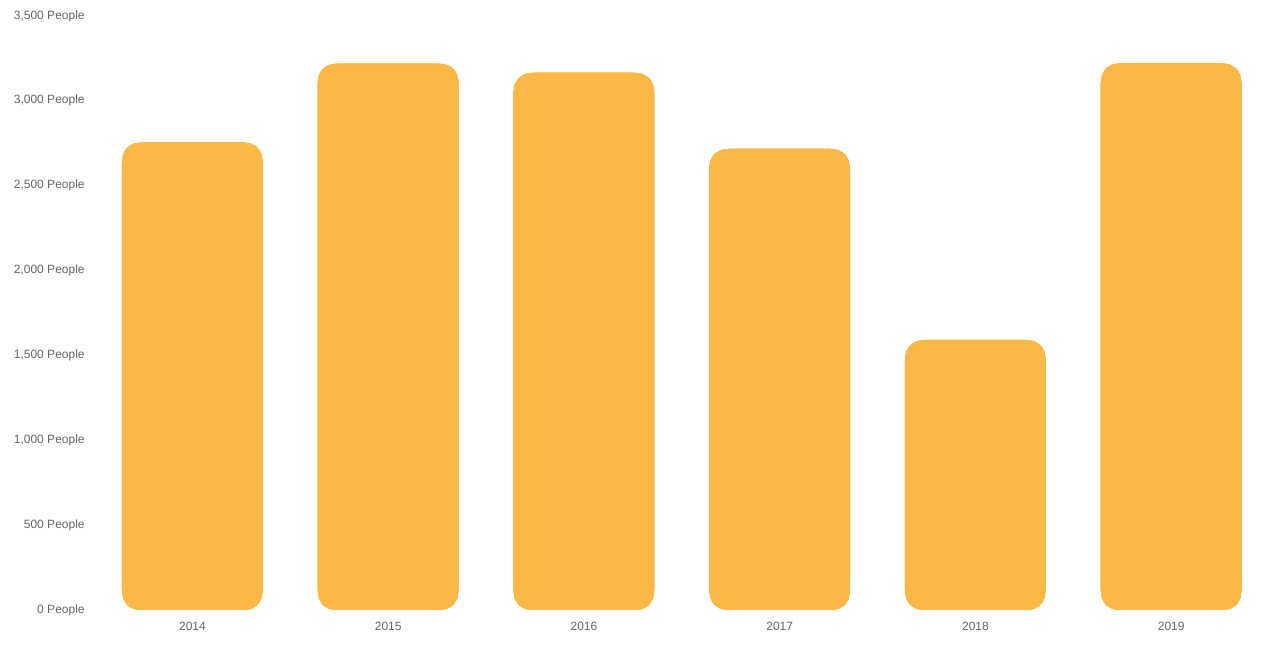
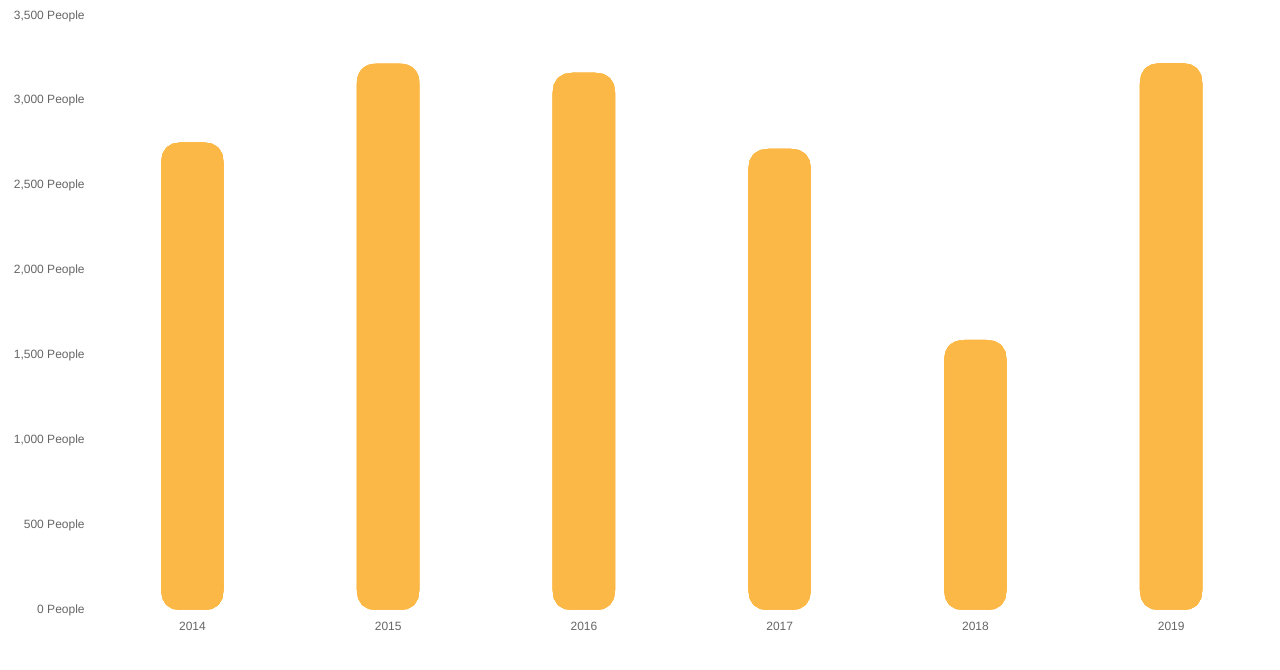
Before and after one commit to juliafredenburg/juliafredenburg.github.io, a plain HTML site: page hipgive/people_donating_per_year/index.html in a window 1280 px wide. Drawn offline with nearby package versions, Linux system fonts and the light colour scheme.

Commit message:
bar thin

```diff
--- a/hipgive/people_donating_per_year/index.html
+++ b/hipgive/people_donating_per_year/index.html
@@ -58,7 +58,8 @@
             },
             gridLines: {
               display: false
-            }
+            },
+             barPercentage: 0.4
           }]
         },
         tooltips: {
```
